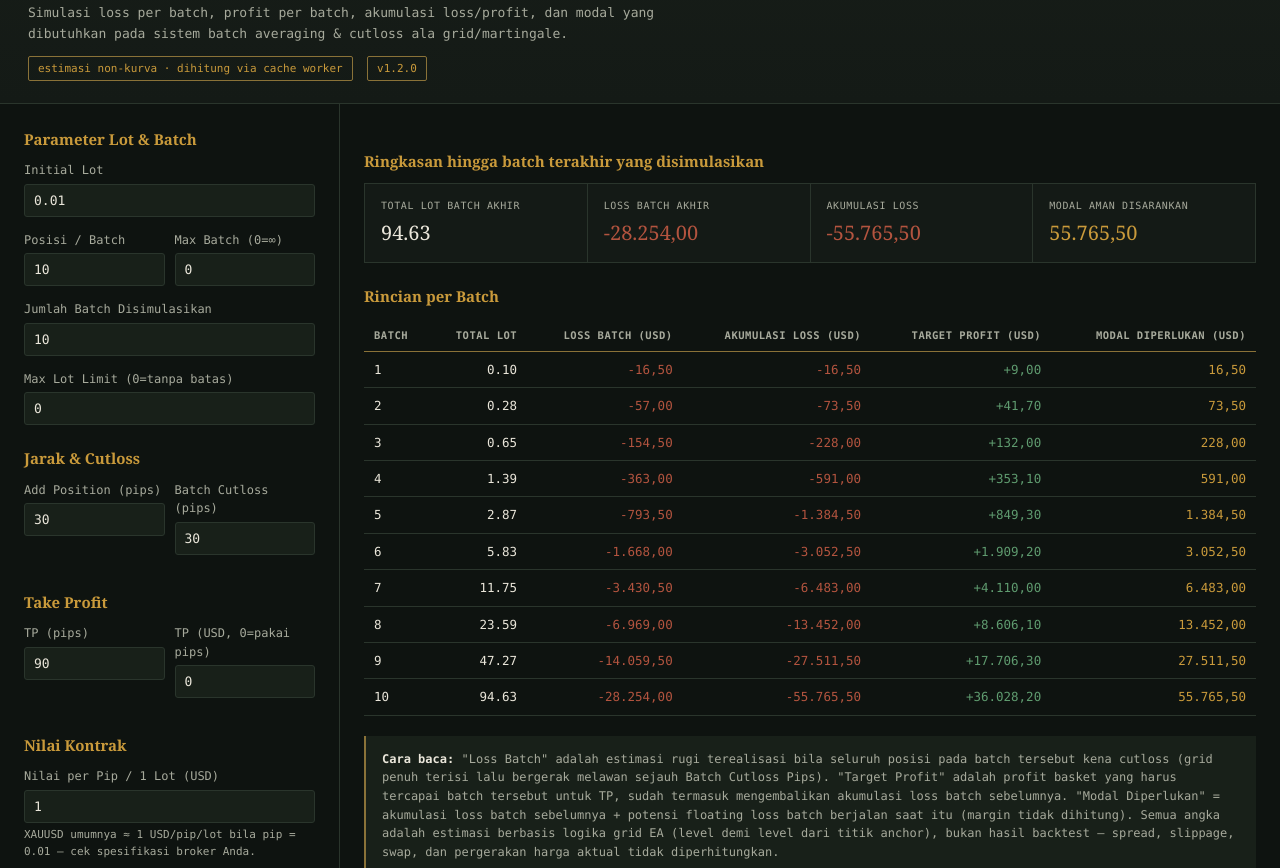
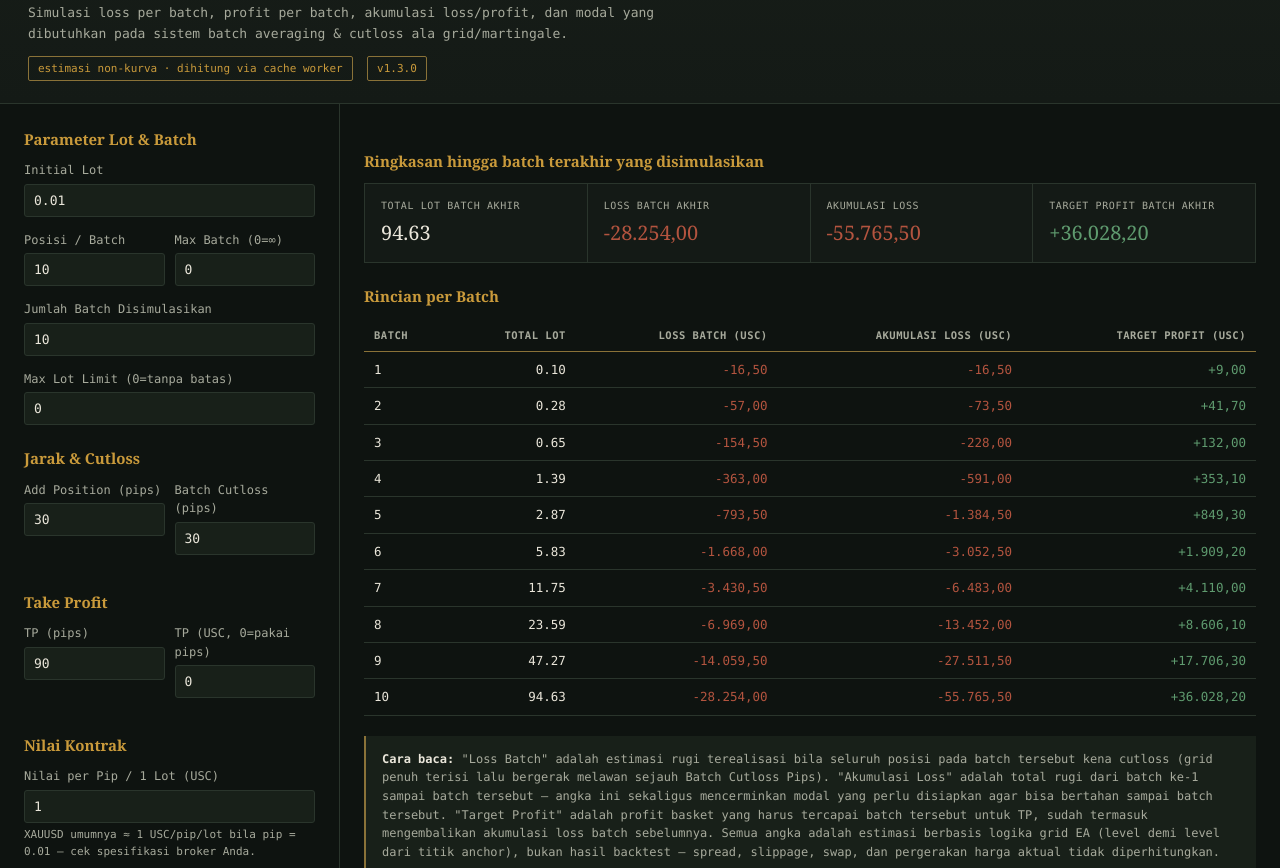
Before and after one commit to SeeLead/TU-Calculator, a plain HTML site: page index.html in a window 1280 px wide. Shown: the part 84-952 px from the top of the page. Drawn offline with Linux system fonts and the light colour scheme.

Commit message:
Add files via upload

```diff
--- a/index.html
+++ b/index.html
@@ -6,7 +6,7 @@
 <meta http-equiv="Cache-Control" content="no-cache, no-store, must-revalidate">
 <meta http-equiv="Pragma" content="no-cache">
 <meta http-equiv="Expires" content="0">
-<meta name="app-version" content="1.2.0">
+<meta name="app-version" content="1.3.0">
 <link rel="icon" type="image/png" sizes="192x192" href="icon-192.png">
 <link rel="icon" type="image/png" sizes="512x512" href="icon-512.png">
 <link rel="apple-touch-icon" href="apple-touch-icon.png">
@@ -176,16 +176,16 @@
         <input type="number" id="tpPips" value="90" step="1">
       </div>
       <div class="field">
-        <label>TP (USD, 0=pakai pips)</label>
+        <label>TP (USC, 0=pakai pips)</label>
         <input type="number" id="tpUsc" value="0" step="1" min="0">
       </div>
     </div>
 
     <h2>Nilai Kontrak</h2>
     <div class="field">
-      <label>Nilai per Pip / 1 Lot (USD)</label>
+      <label>Nilai per Pip / 1 Lot (USC)</label>
       <input type="number" id="pipValue" value="1" step="0.01" min="0.01">
-      <div class="hint">XAUUSD umumnya ≈ 1 USD/pip/lot bila pip = 0.01 — cek spesifikasi broker Anda.</div>
+      <div class="hint">XAUUSD umumnya ≈ 1 USC/pip/lot bila pip = 0.01 — cek spesifikasi broker Anda.</div>
     </div>
 
     <button id="calc">Hitung Batch</button>
@@ -203,10 +203,9 @@
         <tr>
           <th>Batch</th>
           <th>Total Lot</th>
-          <th>Loss Batch (USD)</th>
-          <th>Akumulasi Loss (USD)</th>
-          <th>Target Profit (USD)</th>
-          <th>Modal Diperlukan (USD)</th>
+          <th>Loss Batch (USC)</th>
+          <th>Akumulasi Loss (USC)</th>
+          <th>Target Profit (USC)</th>
         </tr>
       </thead>
       <tbody id="tbody"></tbody>
@@ -214,7 +213,7 @@
     </div>
 
     <div class="note">
-      <b>Cara baca:</b> "Loss Batch" adalah estimasi rugi terealisasi bila seluruh posisi pada batch tersebut kena cutloss (grid penuh terisi lalu bergerak melawan sejauh Batch Cutloss Pips). "Target Profit" adalah profit basket yang harus tercapai batch tersebut untuk TP, sudah termasuk mengembalikan akumulasi loss batch sebelumnya. "Modal Diperlukan" = akumulasi loss batch sebelumnya + potensi floating loss batch berjalan saat itu (margin tidak dihitung). Semua angka adalah estimasi berbasis logika grid EA (level demi level dari titik anchor), bukan hasil backtest — spread, slippage, swap, dan pergerakan harga aktual tidak diperhitungkan.
+      <b>Cara baca:</b> "Loss Batch" adalah estimasi rugi terealisasi bila seluruh posisi pada batch tersebut kena cutloss (grid penuh terisi lalu bergerak melawan sejauh Batch Cutloss Pips). "Akumulasi Loss" adalah total rugi dari batch ke-1 sampai batch tersebut — angka ini sekaligus mencerminkan modal yang perlu disiapkan agar bisa bertahan sampai batch tersebut. "Target Profit" adalah profit basket yang harus tercapai batch tersebut untuk TP, sudah termasuk mengembalikan akumulasi loss batch sebelumnya. Semua angka adalah estimasi berbasis logika grid EA (level demi level dari titik anchor), bukan hasil backtest — spread, slippage, swap, dan pergerakan harga aktual tidak diperhitungkan.
     </div>
   </div>
 </main>
@@ -274,16 +273,13 @@ const workerSrc = `
       const baseTp = tpUsc > 0 ? tpUsc : (tpPips * pipValue * totalLot);
       const targetProfit = baseTp + (effN > 1 ? prevCumLoss : 0);
 
-      const modalNeeded = prevCumLoss + lossBatch;
-
       rows.push({
         batch: n,
         resetToOne,
         totalLot: +totalLot.toFixed(2),
         lossBatch: +lossBatch.toFixed(2),
         cumulativeLoss: +cumulativeLoss.toFixed(2),
-        targetProfit: +targetProfit.toFixed(2),
-        modalNeeded: +modalNeeded.toFixed(2)
+        targetProfit: +targetProfit.toFixed(2)
       });
 
       accumLot = resetToOne ? 0 : (accumLot + totalLot);
@@ -338,18 +334,16 @@ function render(rows, fromCache){
       <td class="loss">-${fmt(r.lossBatch)}</td>
       <td class="loss">-${fmt(r.cumulativeLoss)}</td>
       <td class="profit">+${fmt(r.targetProfit)}</td>
-      <td class="warn">${fmt(r.modalNeeded)}</td>
     </tr>
   `).join('');
 
   const last = rows[rows.length - 1];
-  const maxModal = Math.max(...rows.map(r=>r.modalNeeded));
   const summary = document.getElementById('summary');
   summary.innerHTML = `
     <div class="stat"><div class="k">Total Lot Batch Akhir</div><div class="v">${last.totalLot.toFixed(2)}</div></div>
     <div class="stat"><div class="k">Loss Batch Akhir</div><div class="v loss">-${fmt(last.lossBatch)}</div></div>
     <div class="stat"><div class="k">Akumulasi Loss</div><div class="v loss">-${fmt(last.cumulativeLoss)}</div></div>
-    <div class="stat"><div class="k">Modal Aman Disarankan</div><div class="v gold">${fmt(maxModal)}</div></div>
+    <div class="stat"><div class="k">Target Profit Batch Akhir</div><div class="v profit">+${fmt(last.targetProfit)}</div></div>
   `;
 
   document.getElementById('status').textContent =
```
Also changed, not shown: 1 other file.
